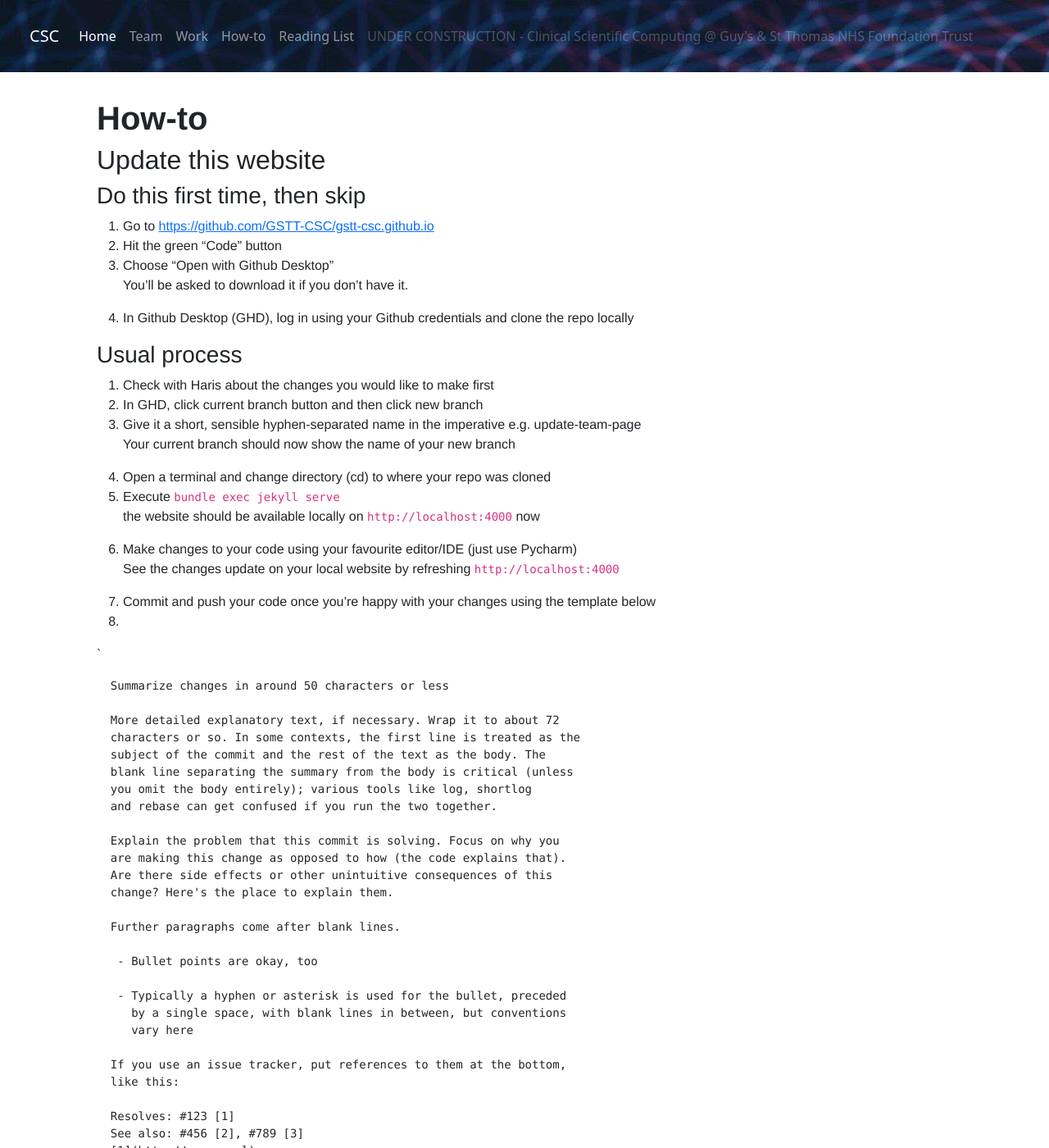
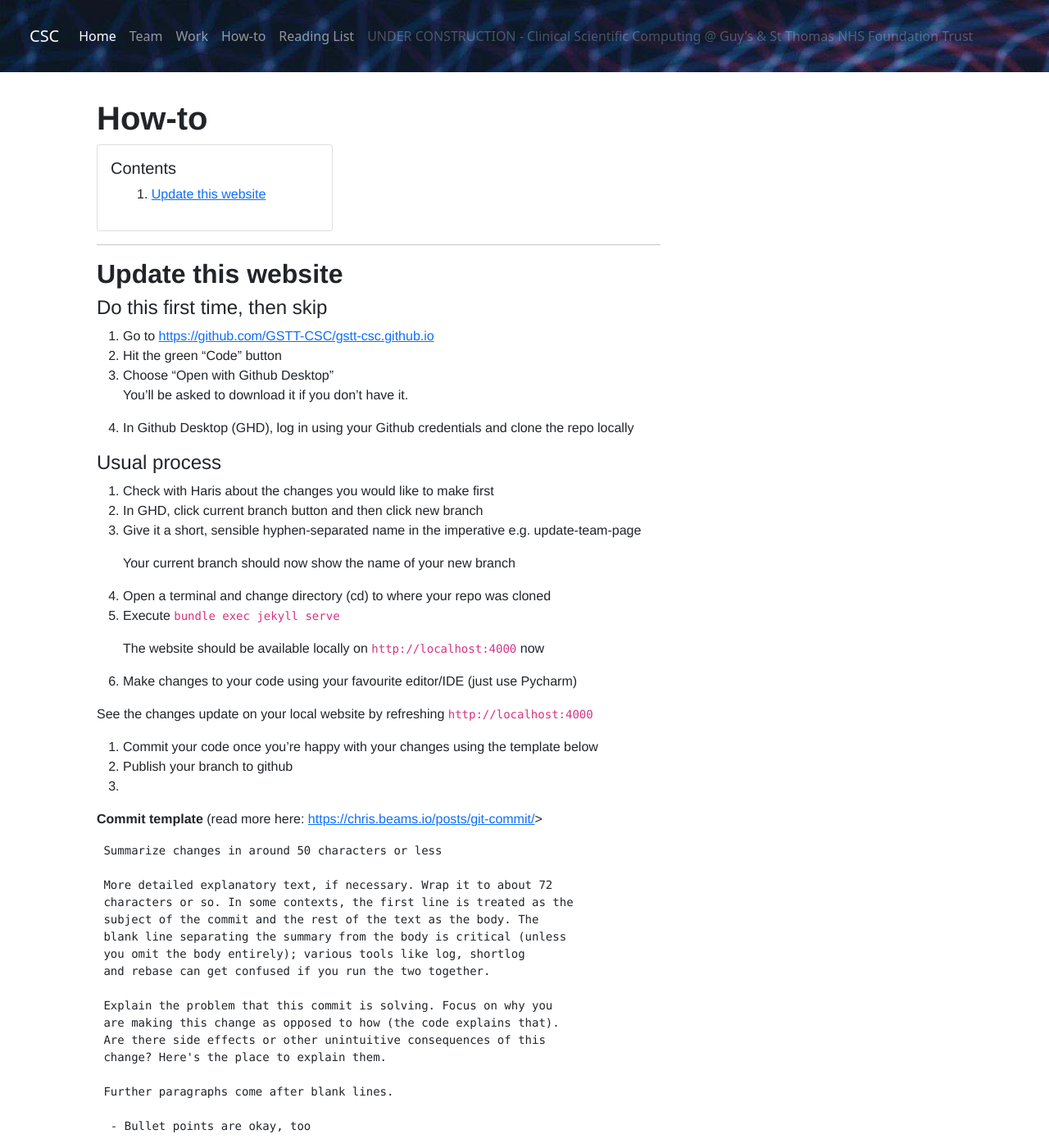
Before and after one commit to GSTT-CSC/gstt-csc-old, a Jekyll site: the page built from howto.md, in a window 1280 px wide and 1400 px high. Shown: the whole window at 82% size. Built offline with Jekyll 4.4.1, drawn with Linux system fonts in a browser that asks for light colours; our own code applies the rules of GitHub Pages for plain Markdown files; some of the changed text lies outside the part shown.

Commit message:
Add contents to howto.md

```diff
--- a/howto.md
+++ b/howto.md
@@ -1,8 +1,19 @@
 # **How-to**
 
-## Update this website
+<div class="card" style="width: 18rem;">
+   <div class="card-body">
+      <h5 class="card-title">Contents</h5>
+      <ol>
+      1. <a href="#update">Update this website</a>
+      </ol>
+   </div>
+</div>
 
-### Do this first time, then skip
+<hr>
+
+## <a name=update></a>**Update this website**
+
+#### Do this first time, then skip
 1. Go to <https://github.com/GSTT-CSC/gstt-csc.github.io>
 2. Hit the green "Code" button
 3. Choose "Open with Github Desktop"
@@ -10,52 +21,54 @@
 
 4. In Github Desktop (GHD), log in using your Github credentials and clone the repo locally
 
-### Usual process
+#### Usual process
 5. Check with Haris about the changes you would like to make first
 6. In GHD, click current branch button and then click new branch
 7. Give it a short, sensible hyphen-separated name in the imperative e.g. update-team-page
+
    >  Your current branch should now show the name of your new branch
+
 8. Open a terminal and change directory (cd) to where your repo was cloned
 9. Execute `bundle exec jekyll serve`
-   > the website should be available locally on `http://localhost:4000` now
-   >
+
+   >  The website should be available locally on `http://localhost:4000` now
+
 10. Make changes to your code using your favourite editor/IDE (just use Pycharm)
-   > See the changes update on your local website by refreshing `http://localhost:4000`
-11. Commit and push your code once you're happy with your changes using the template below
-12.
 
+   >  See the changes update on your local website by refreshing `http://localhost:4000`
 
+11. Commit your code once you're happy with your changes using the template below
+12. Publish your branch to github
+13.
 
-`
-
-      Summarize changes in around 50 characters or less
-
-      More detailed explanatory text, if necessary. Wrap it to about 72
-      characters or so. In some contexts, the first line is treated as the
-      subject of the commit and the rest of the text as the body. The
-      blank line separating the summary from the body is critical (unless
-      you omit the body entirely); various tools like log, shortlog
-      and rebase can get confused if you run the two together.
-
-      Explain the problem that this commit is solving. Focus on why you
-      are making this change as opposed to how (the code explains that).
-      Are there side effects or other unintuitive consequences of this
-      change? Here's the place to explain them.
-
-      Further paragraphs come after blank lines.
-
-       - Bullet points are okay, too
-
-       - Typically a hyphen or asterisk is used for the bullet, preceded
-         by a single space, with blank lines in between, but conventions
-         vary here
-
-      If you use an issue tracker, put references to them at the bottom,
-      like this:
-
-      Resolves: #123 [1]
-      See also: #456 [2], #789 [3]
-      [1](http:// some url)
-      [2](http:// some url)
-      [3](http:// some url)
-`
+**Commit template** (read more here: <https://chris.beams.io/posts/git-commit/>>
+>      Summarize changes in around 50 characters or less
+>
+>      More detailed explanatory text, if necessary. Wrap it to about 72
+>      characters or so. In some contexts, the first line is treated as the
+>      subject of the commit and the rest of the text as the body. The
+>      blank line separating the summary from the body is critical (unless
+>      you omit the body entirely); various tools like log, shortlog
+>      and rebase can get confused if you run the two together.
+>
+>      Explain the problem that this commit is solving. Focus on why you
+>      are making this change as opposed to how (the code explains that).
+>      Are there side effects or other unintuitive consequences of this
+>      change? Here's the place to explain them.
+>
+>      Further paragraphs come after blank lines.
+>
+>       - Bullet points are okay, too
+>
+>       - Typically a hyphen or asterisk is used for the bullet, preceded
+>         by a single space, with blank lines in between, but conventions
+>         vary here
+>
+>      If you use an issue tracker, put references to them at the bottom,
+>      like this:
+>
+>      Resolves: #123 [1]
+>      See also: #456 [2], #789 [3]
+>      [1](http:// some url)
+>      [2](http:// some url)
+>      [3](http:// some url)
```
